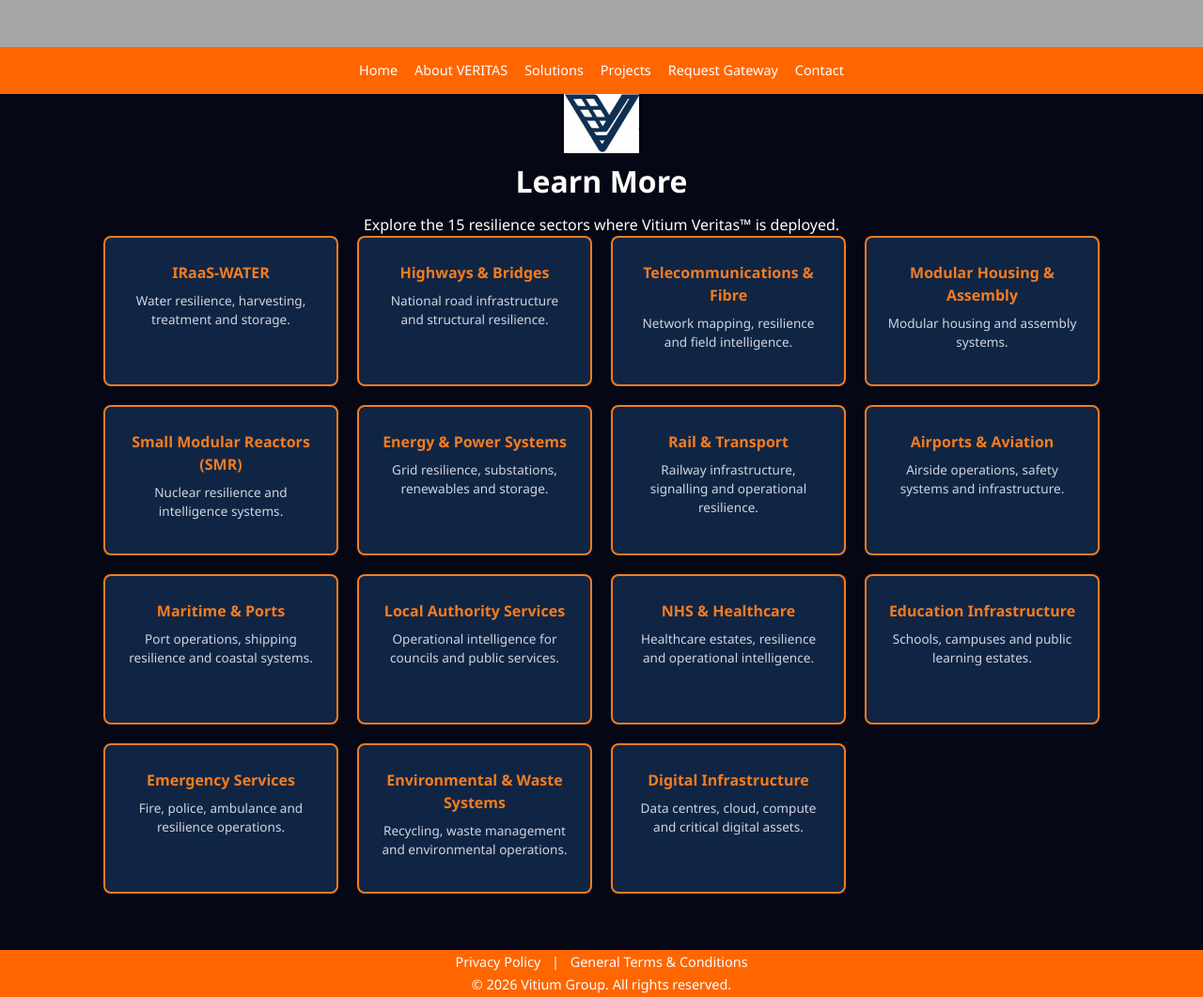
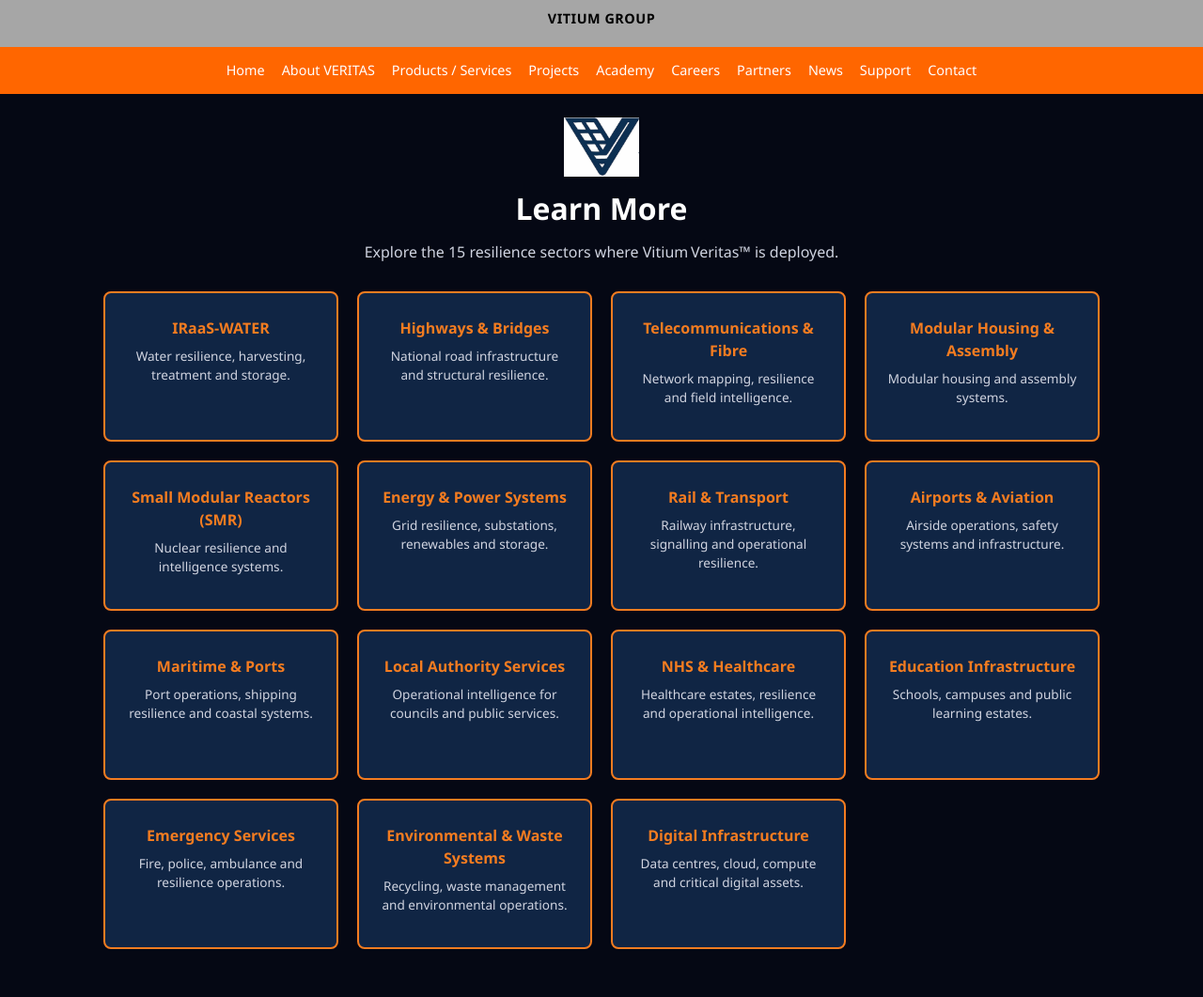
Before and after one commit to nlugner-2026-vg/vitiumgroup-site, a plain HTML site: page learn-more.html in a window 1280 px wide. Shown: the top 1061 px of the page at 94% size. Drawn offline with Linux system fonts and the light colour scheme.

Commit message:
Update header and navigation links in learn-more.html

```diff
--- a/learn-more.html
+++ b/learn-more.html
@@ -10,30 +10,34 @@
 <body>
 
   <!-- Grey Bar -->
-  <div class="header-grey"></div>
+  <div class="header-grey">
+    <h1>VITIUM GROUP</h1>
+  </div>
 
   <!-- Orange Menu Bar -->
   <header class="header-orange">
     <nav>
       <a href="index.html">Home</a>
       <a href="learn-more.html">About VERITAS</a>
-      <a href="products-services.html">Solutions</a>
+      <a href="products-services.html">Products / Services</a>
       <a href="projects.html">Projects</a>
-      <a href="request-gateway.html">Request Gateway</a>
+      <a href="academy.html">Academy</a>
+      <a href="careers.html">Careers</a>
+      <a href="partners.html">Partners</a>
+      <a href="news.html">News</a>
+      <a href="support.html">Support</a>
       <a href="contact.html">Contact</a>
     </nav>
   </header>
 
   <!-- Emblem -->
-  <div style="text-align:center;">
-    <img src="assets/logos/VITIUM-VERITAS_symbol_100-LOGO.png"
-         alt="Vitium Veritas Emblem"
-         style="width:80px; height:auto;">
-  </div>
+  <img src="assets/logos/VITIUM-VERITAS_symbol_100-LOGO.png"
+       alt="Vitium Veritas Emblem"
+       class="emblem">
 
-  <h1 style="text-align:center;">Learn More</h1>
-  <p style="text-align:center;">
-    Explore the 15 resilience sectors where Vitium Veritas™ is deployed.
+  <h1>Learn More</h1>
+  <p class="vg-intro">
+    Explore the 15 resilience sectors where Vitium Veritas™ is deployed.
   </p>
 
   <!-- Sector Grid -->
```
